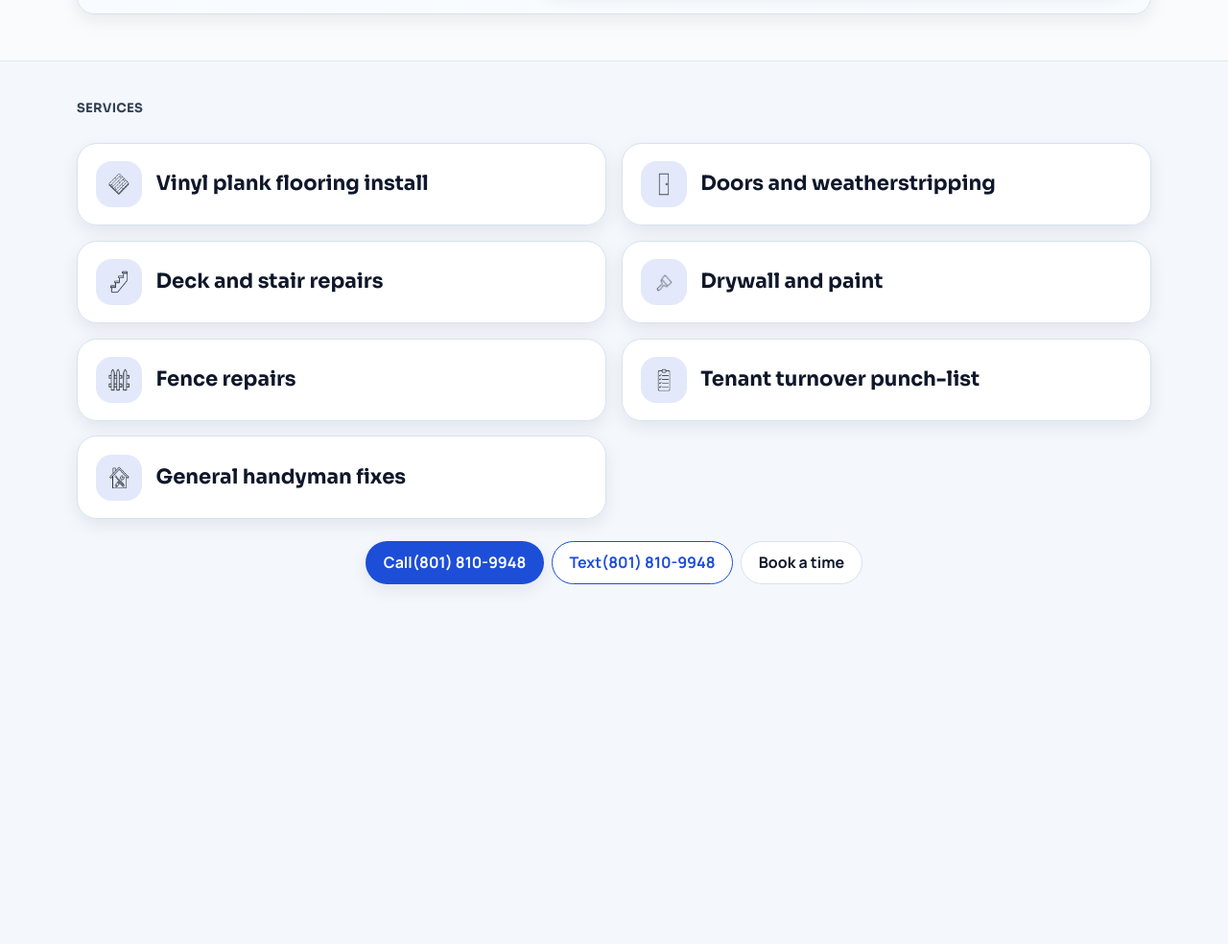
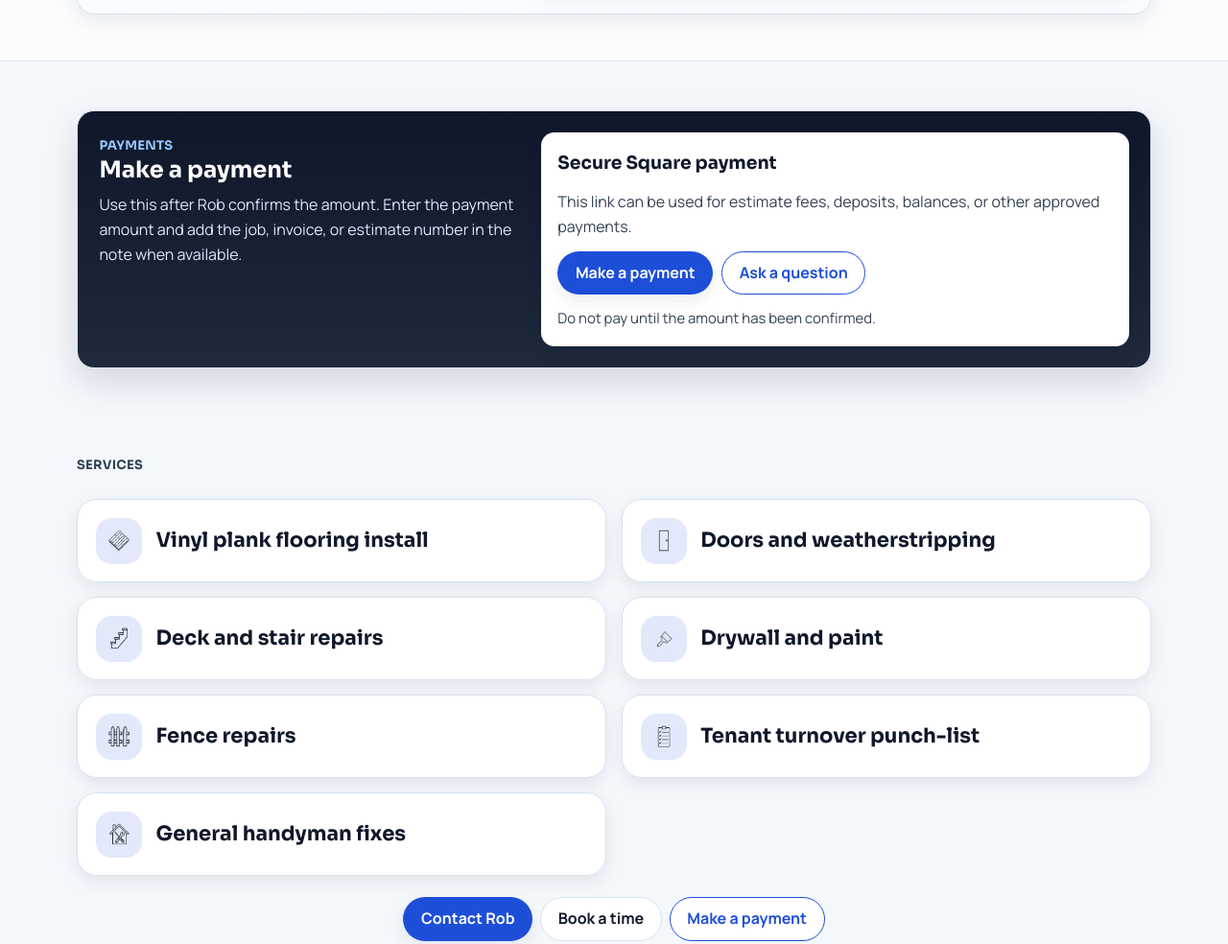
Before and after one commit to BreezBlox/801homerepair, a plain HTML site: page index.html in a window 1280 px wide. Shown: the part 1051-2035 px from the top of the page at 96% size. Before the commit the page ends 1737 px from the top, so only its background shows below. Drawn offline with Linux system fonts and the light colour scheme.

Commit message:
Restore general payment link

```diff
--- a/index.html
+++ b/index.html
@@ -12,7 +12,7 @@
   <link rel="preconnect" href="https://fonts.googleapis.com">
   <link rel="preconnect" href="https://fonts.gstatic.com" crossorigin>
   <link href="https://fonts.googleapis.com/css2?family=Cormorant+Garamond:wght@500;600;700&family=Manrope:wght@400;500;600;700;800&family=Sora:wght@600;700;800&display=swap" rel="stylesheet">
-  <link rel="stylesheet" href="./styles.css?v=20260529a">
+  <link rel="stylesheet" href="./styles.css?v=20260529b">
 
   <meta property="og:type" content="website">
   <meta property="og:title" content="Home Repair Services in Salt Lake City">
@@ -140,6 +140,34 @@
       </div>
     </section>
 
+    <section class="section payment-section" id="payment">
+      <div class="container">
+        <div class="payment-shell">
+          <div class="payment-intro">
+            <p class="eyebrow">Payments</p>
+            <h2>Make a payment</h2>
+            <p>
+              Use this after Rob confirms the amount. Enter the payment amount and add the job,
+              invoice, or estimate number in the note when available.
+            </p>
+          </div>
+
+          <div class="payment-card">
+            <h3>Secure Square payment</h3>
+            <p>
+              This link can be used for estimate fees, deposits, balances, or other approved
+              payments.
+            </p>
+            <div class="payment-actions">
+              <a class="btn btn-primary" data-payment-link href="https://square.link/u/EYHEzZMt" target="_blank" rel="noopener">Make a payment</a>
+              <a class="btn btn-outline" data-sms-link href="sms:+18018109948">Ask a question</a>
+            </div>
+            <p class="form-note">Do not pay until the amount has been confirmed.</p>
+          </div>
+        </div>
+      </div>
+    </section>
+
     <section class="section" id="services">
       <div class="container">
         <div class="section-head">
@@ -198,24 +226,24 @@
         </div>
 
         <div class="section-cta section-cta-centered services-cta">
-          <a class="btn btn-primary" data-phone-link href="tel:+18018109948">Call <span data-phone-display>(801) 810-9948</span></a>
-          <a class="btn btn-outline" data-sms-link href="sms:+18018109948">Text <span data-phone-display>(801) 810-9948</span></a>
+          <a class="btn btn-primary" data-sms-link href="sms:+18018109948">Contact Rob</a>
           <a class="btn btn-ghost" data-booking-link href="https://calendar.google.com/calendar/appointments/schedules/AcZssZ2kxKBCtIGk3HBPc0VSZe5BjGvlK819vF8KRAuwKWNYpcS-7WZ2igdROIKwA_lW9Uwu9VHWwHHD?gv=true" target="_blank" rel="noopener">Book a time</a>
+          <a class="btn btn-outline" data-payment-link href="https://square.link/u/EYHEzZMt" target="_blank" rel="noopener">Make a payment</a>
         </div>
       </div>
     </section>
   </main>
 
   <div class="mobile-cta" data-mobile-cta aria-label="Quick mobile contact">
-    <a class="btn-cta" data-phone-link href="tel:+18018109948">Call</a>
-    <a class="btn-cta" data-sms-link href="sms:+18018109948">Text</a>
+    <a class="btn-cta" data-sms-link href="sms:+18018109948">Contact</a>
     <a class="btn-cta btn-cta-accent" data-booking-link href="https://calendar.google.com/calendar/appointments/schedules/AcZssZ2kxKBCtIGk3HBPc0VSZe5BjGvlK819vF8KRAuwKWNYpcS-7WZ2igdROIKwA_lW9Uwu9VHWwHHD?gv=true" target="_blank" rel="noopener">Book</a>
+    <a class="btn-cta btn-cta-pay" data-payment-link href="https://square.link/u/EYHEzZMt" target="_blank" rel="noopener">Pay</a>
   </div>
 
   <noscript>
     <div class="noscript-note">JavaScript is disabled. You can still call or text.</div>
   </noscript>
 
-  <script src="./script.js?v=20260529a" defer></script>
+  <script src="./script.js?v=20260529b" defer></script>
 </body>
 </html>
--- a/script.js
+++ b/script.js
@@ -17,6 +17,7 @@
   - SECONDARY_ACCENT
   - SITE_URL
   - BOOKING_URL
+  - SQUARE_PAYMENT_URL
 */
 const CONFIG = {
   BUSINESS_NAME: "801 Home Repair",
@@ -35,7 +36,8 @@
   PRIMARY_ACCENT: "#1d4ed8",
   SECONDARY_ACCENT: "#f97316",
   SITE_URL: "https://www.homerepairslc.com",
-  BOOKING_URL: "https://calendar.google.com/calendar/appointments/schedules/AcZssZ2kxKBCtIGk3HBPc0VSZe5BjGvlK819vF8KRAuwKWNYpcS-7WZ2igdROIKwA_lW9Uwu9VHWwHHD?gv=true"
+  BOOKING_URL: "https://calendar.google.com/calendar/appointments/schedules/AcZssZ2kxKBCtIGk3HBPc0VSZe5BjGvlK819vF8KRAuwKWNYpcS-7WZ2igdROIKwA_lW9Uwu9VHWwHHD?gv=true",
+  SQUARE_PAYMENT_URL: "https://square.link/u/EYHEzZMt"
 };
 
 function normalizeDigits(value) {
@@ -79,6 +81,19 @@
     .toLowerCase()
     .replace(/[^a-z0-9_-]/g, "")
     .slice(0, 40);
+}
+
+function isSafeUrl(value) {
+  if (!value) {
+    return false;
+  }
+
+  try {
+    const url = new URL(String(value).trim());
+    return url.protocol === "https:";
+  } catch (error) {
+    return false;
+  }
 }
 
 function applyThemeColors() {
@@ -215,6 +230,18 @@
   });
 }
 
+function applyPaymentLinks() {
+  if (!isSafeUrl(CONFIG.SQUARE_PAYMENT_URL)) {
+    return;
+  }
+
+  document.querySelectorAll("[data-payment-link]").forEach((node) => {
+    node.setAttribute("href", String(CONFIG.SQUARE_PAYMENT_URL).trim());
+    node.setAttribute("target", "_blank");
+    node.setAttribute("rel", "noopener");
+  });
+}
+
 function setupNavToggle() {
   const navToggle = document.querySelector(".nav-toggle");
   const nav = document.getElementById("primary-nav");
@@ -299,6 +326,7 @@
 updateSeoTags();
 applyLeadSource();
 applyBookingLinks();
+applyPaymentLinks();
 setupNavToggle();
 setupCopyPhoneButton();
 setupFormUX();
--- a/styles.css
+++ b/styles.css
@@ -732,6 +732,63 @@
   align-items: center;
 }
 
+.payment-section {
+  padding-top: clamp(2rem, 4vw, 3.2rem);
+  padding-bottom: clamp(2rem, 4vw, 3.2rem);
+}
+
+.payment-shell {
+  border: 1px solid var(--border);
+  border-radius: 18px;
+  background: linear-gradient(180deg, #0f172a 0%, #1e293b 100%);
+  color: #ffffff;
+  box-shadow: var(--shadow-md);
+  padding: clamp(1rem, 2.6vw, 1.4rem);
+  display: grid;
+  gap: 1.1rem;
+}
+
+.payment-intro .eyebrow {
+  color: #93c5fd;
+}
+
+.payment-intro h2 {
+  margin: 0 0 0.6rem;
+  line-height: 1.16;
+}
+
+.payment-intro p {
+  margin: 0;
+  color: #dbe8ff;
+}
+
+.payment-card {
+  border: 1px solid rgba(219, 232, 255, 0.2);
+  background: #ffffff;
+  color: var(--text);
+  border-radius: var(--radius-md);
+  box-shadow: var(--shadow-sm);
+  padding: 1rem;
+  display: grid;
+  gap: 0.8rem;
+}
+
+.payment-card h3,
+.payment-card p {
+  margin: 0;
+}
+
+.payment-card p {
+  color: var(--muted);
+}
+
+.payment-actions {
+  display: flex;
+  flex-wrap: wrap;
+  gap: 0.55rem;
+  align-items: center;
+}
+
 .pricing-grid {
   display: grid;
   gap: 0.9rem;
@@ -1041,6 +1098,10 @@
   background: var(--secondary);
 }
 
+.btn-cta-pay {
+  background: #0f172a;
+}
+
 .noscript-note {
   margin: 1rem;
   padding: 0.75rem;
@@ -1209,6 +1270,11 @@
     align-items: start;
   }
 
+  .payment-shell {
+    grid-template-columns: 0.84fr 1.16fr;
+    align-items: start;
+  }
+
   .contact-shell {
     grid-template-columns: 1.1fr auto;
     align-items: center;
@@ -1252,4 +1318,8 @@
   .booking-actions .btn {
     width: 100%;
   }
+
+  .payment-actions .btn {
+    width: 100%;
+  }
 }
```
Also changed, not shown: docs/SQUARE_PAYMENTS_SETUP.md (added, +33 -0 lines), docs/STRIPE_PAYMENT_LINKS.md (deleted, +0 -25 lines), README.md.
